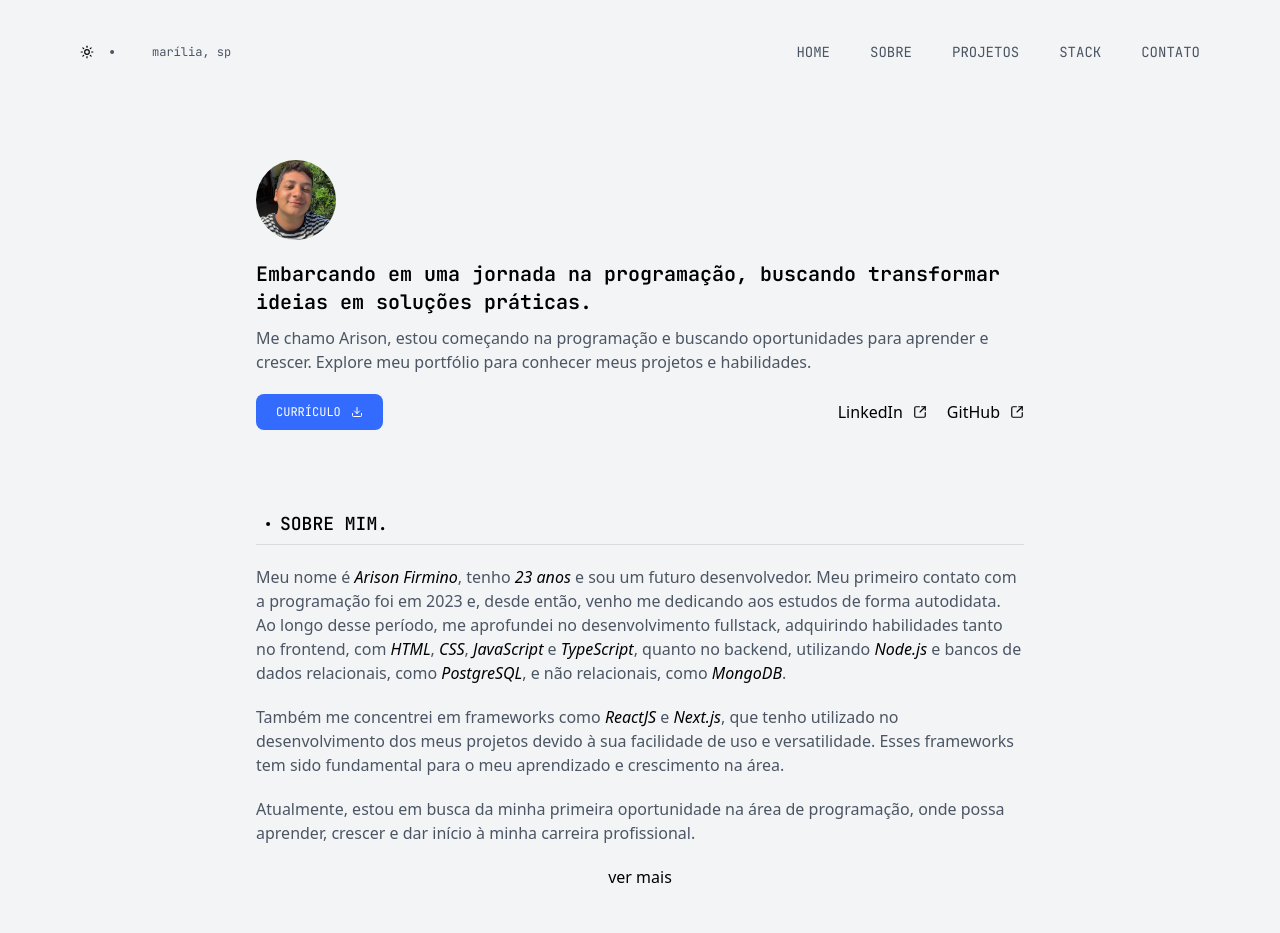
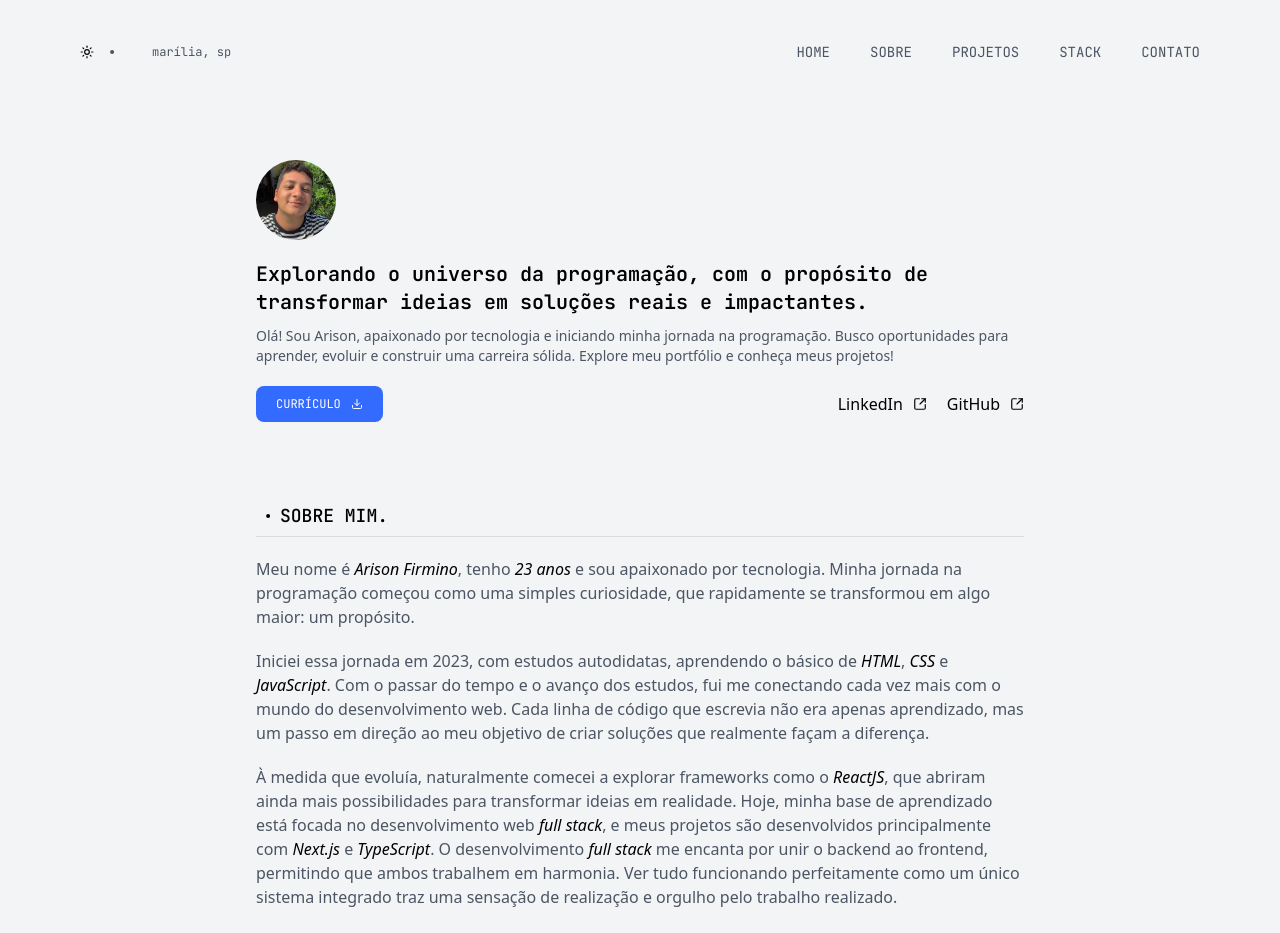
Before and after one commit to arisonfirmino/vuefolio, a Vue app: page / in a window 1280 px wide. Shown: the top 933 px of the page. Built offline with nearby package versions, Linux system fonts and the light colour scheme; some icons are missing; what tailwindcss-animated would draw is missing.

Commit message:
chore: update the About and Introduce components

```diff
--- a/src/components/About/About.vue
+++ b/src/components/About/About.vue
@@ -4,25 +4,35 @@
 
     <div data-aos="fade-up" class="space-y-5 text-foreground">
       <p>
-        Meu nome é <i>Arison Firmino</i>, tenho <i>23 anos</i> e sou um futuro
-        desenvolvedor. Meu primeiro contato com a programação foi em 2023 e,
-        desde então, venho me dedicando aos estudos de forma autodidata. Ao
-        longo desse período, me aprofundei no desenvolvimento fullstack,
-        adquirindo habilidades tanto no frontend, com <i>HTML</i>, <i>CSS</i>,
-        <i>JavaScript</i> e <i>TypeScript</i>, quanto no backend, utilizando
-        <i>Node.js</i> e bancos de dados relacionais, como <i>PostgreSQL</i>, e
-        não relacionais, como <i>MongoDB</i>.
+        Meu nome é <i>Arison Firmino</i>, tenho <i>23 anos</i> e sou apaixonado
+        por tecnologia. Minha jornada na programação começou como uma simples
+        curiosidade, que rapidamente se transformou em algo maior: um propósito.
       </p>
       <p>
-        Também me concentrei em frameworks como <i>ReactJS</i> e <i>Next.js</i>,
-        que tenho utilizado no desenvolvimento dos meus projetos devido à sua
-        facilidade de uso e versatilidade. Esses frameworks tem sido fundamental
-        para o meu aprendizado e crescimento na área.
+        Iniciei essa jornada em 2023, com estudos autodidatas, aprendendo o
+        básico de <i>HTML</i>, <i>CSS</i> e <i>JavaScript</i>. Com o passar do
+        tempo e o avanço dos estudos, fui me conectando cada vez mais com o
+        mundo do desenvolvimento web. Cada linha de código que escrevia não era
+        apenas aprendizado, mas um passo em direção ao meu objetivo de criar
+        soluções que realmente façam a diferença.
       </p>
       <p>
-        Atualmente, estou em busca da minha primeira oportunidade na área de
-        programação, onde possa aprender, crescer e dar início à minha carreira
-        profissional.
+        À medida que evoluía, naturalmente comecei a explorar frameworks como o
+        <i>ReactJS</i>, que abriram ainda mais possibilidades para transformar
+        ideias em realidade. Hoje, minha base de aprendizado está focada no
+        desenvolvimento web <i>full stack</i>, e meus projetos são desenvolvidos
+        principalmente com <i>Next.js</i> e <i>TypeScript</i>. O desenvolvimento
+        <i>full stack</i> me encanta por unir o backend ao frontend, permitindo
+        que ambos trabalhem em harmonia. Ver tudo funcionando perfeitamente como
+        um único sistema integrado traz uma sensação de realização e orgulho
+        pelo trabalho realizado.
+      </p>
+
+      <p>
+        Atualmente, estou iniciando minha graduação em
+        <i>Ciência da Computação</i> e buscando minha primeira oportunidade para
+        atuar na área de tecnologia. Quero um ambiente onde possa aprender,
+        evoluir e dar início oficial à minha carreira profissional.
       </p>
     </div>
 
@@ -38,28 +48,22 @@
 
     <div v-if="seeMore" data-aos="fade-up" class="space-y-5 text-foreground">
       <p>
-        Sempre me interessei por tecnologia e tudo que a envolve, mas foi
-        recentemente que percebi que é nessa área que quero construir minha
-        carreira profissional. A programação me mostrou que posso transformar
-        ideias em soluções reais. Esse poder de inovação e a constante evolução
-        tecnológica me motivam a continuar aprendendo e desenvolvendo minhas
-        habilidades, sempre buscando novos desafios.
+        Esse mundo surgiu para mim de forma inesperada, mas se tornou uma
+        paixão. Descobri que a tecnologia é uma ferramenta poderosa para
+        transformar ideias em realidade, esse poder de inovação e a constante
+        evolução tecnológica me motivam a continuar aprendendo e desenvolvendo
+        minhas habilidades, sempre buscando novos desafios.
       </p>
       <p>
-        Por agora, meus principais objetivos têm sido iniciar uma graduação na
-        área de programação e conquistar uma oportunidade de trabalho no mesmo
-        campo. Tenho buscado constantemente aprimorar minhas habilidades
-        técnicas e, ao longo desse processo, percebi que vários aspectos da
-        programação, como a capacidade de resolver problemas e a adaptabilidade,
-        também têm contribuído para o meu desenvolvimento pessoal.
+        Meu objetivo é evoluir constantemente como desenvolvedor, expandindo
+        minhas habilidades e conhecimentos para alcançar novos patamares na área
+        de tecnologia. No futuro, quero trabalhar em projetos que impactem
+        positivamente as pessoas, e quem sabe, liderar algo que inspire outros
+        desenvolvedores.
       </p>
       <p>
-        Meus conhecimentos e habilidades hoje são fruto dos projetos pessoais
-        que desenvolvi desde que comecei a estudar programação. Esse processo me
-        permitiu aprender muito em um curto período de tempo, e continuo a
-        evoluir constantemente. Estou satisfeito com o progresso que alcancei
-        até aqui, mas sigo sempre em busca de novos desafios que me permitam
-        expandir ainda mais meus conhecimentos e habilidades.
+        Acredito que aprendizado e evolução são contínuos, e estou animado com
+        as possibilidades que o futuro reserva.
       </p>
     </div>
   </section>
--- a/src/components/Introduce/Introduce.vue
+++ b/src/components/Introduce/Introduce.vue
@@ -12,7 +12,7 @@
         {{ introText }}
       </h2>
 
-      <p data-aos="fade-left" class="text-foreground">
+      <p data-aos="fade-left" class="text-sm text-foreground">
         {{ bioText }}
       </p>
     </div>
@@ -49,10 +49,10 @@ import ResumeLink from "@/components/Introduce/ResumeLink.vue";
 import { SquareArrowOutUpRight } from "lucide-vue-next";
 
 const introText =
-  "Embarcando em uma jornada na programação, buscando transformar ideias em soluções práticas.";
+  "Explorando o universo da programação, com o propósito de transformar ideias em soluções reais e impactantes.";
 
 const bioText =
-  "Me chamo Arison, estou começando na programação e buscando oportunidades para aprender e crescer. Explore meu portfólio para conhecer meus projetos e habilidades.";
+  "Olá! Sou Arison, apaixonado por tecnologia e iniciando minha jornada na programação. Busco oportunidades para aprender, evoluir e construir uma carreira sólida. Explore meu portfólio e conheça meus projetos!";
 
 const externalLinks = ref([
   { name: "LinkedIn", href: "https://www.linkedin.com/in/arisonfirmino" },
```
